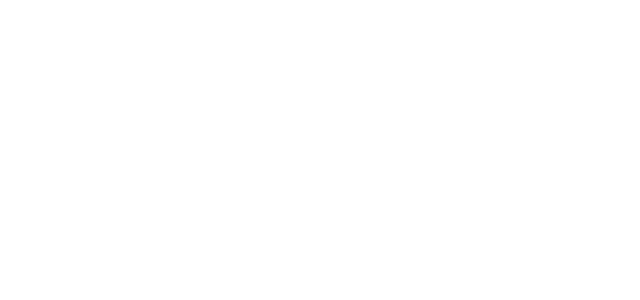
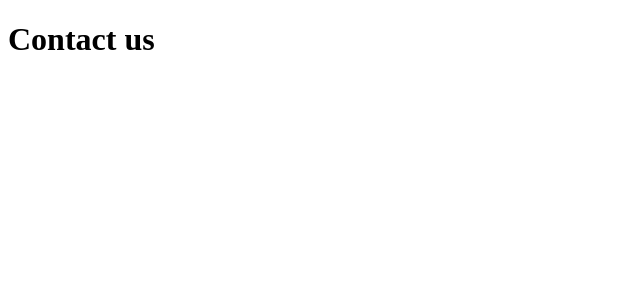
Before and after one commit to kasunramkr/test_angular_project, an Angular app: page /contact in a window 1280 px wide. Before the commit this address led to /. Shown: the top 300 px of the page, without its empty margins (0-640 px from the left). Built offline with nearby package versions, Linux system fonts and the light colour scheme.

Commit message:
contact us page added

```diff
--- a/src/app/app.module.ts
+++ b/src/app/app.module.ts
@@ -6,11 +6,12 @@
 import { AppComponent } from './app.component';
 import { UserComponent } from './component/user.component';
 import { AboutComponent} from './component/about.component';
+import { ContactComponent} from './component/contact.component';
 import { routing} from './app.routing';
 
 @NgModule({
   declarations: [
-    AppComponent, UserComponent, AboutComponent
+    AppComponent, UserComponent, AboutComponent, ContactComponent
   ],
   imports: [
     BrowserModule, FormsModule, HttpModule, routing
--- a/src/app/app.routing.ts
+++ b/src/app/app.routing.ts
@@ -3,6 +3,7 @@
 
 import { UserComponent} from './component/user.component';
 import { AboutComponent} from './component/about.component';
+import { ContactComponent} from './component/contact.component';
 
 const appRoutes: Routes = [
   {
@@ -12,6 +13,10 @@
   {
     path: 'about',
     component: AboutComponent
+  },
+  {
+    path: 'contact',
+    component: ContactComponent
   }
   ];
 
--- /dev/null
+++ b/src/app/component/contact.component.ts
@@ -0,0 +1,8 @@
+import { Component} from '@angular/core';
+
+@Component({
+  selector: 'app-contact',
+  template: '<h1>Contact us</h1>'
+})
+
+export class ContactComponent { }
```
